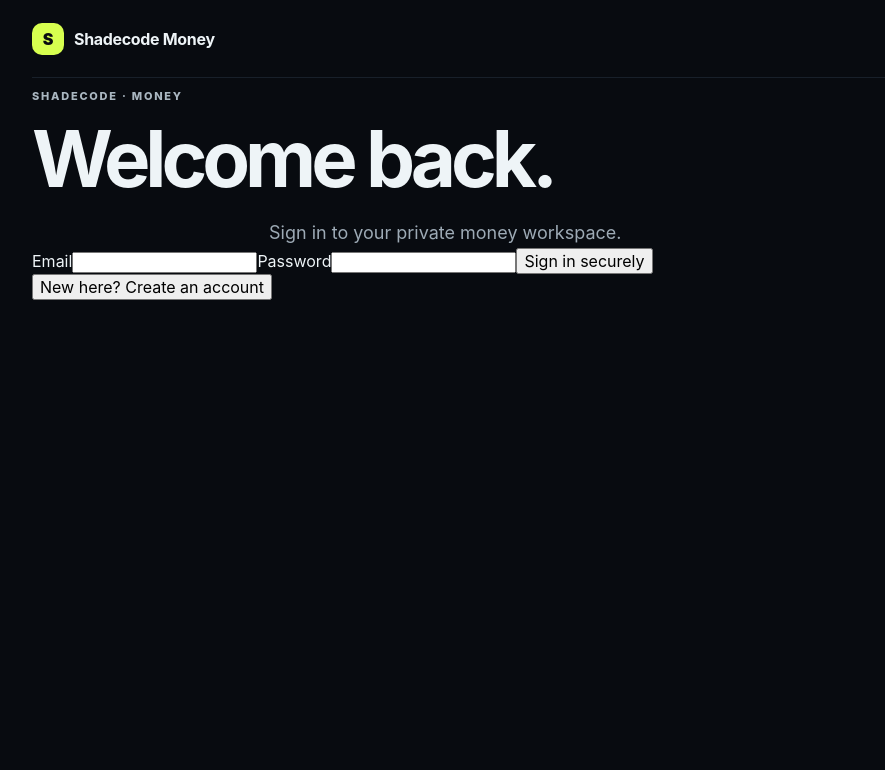
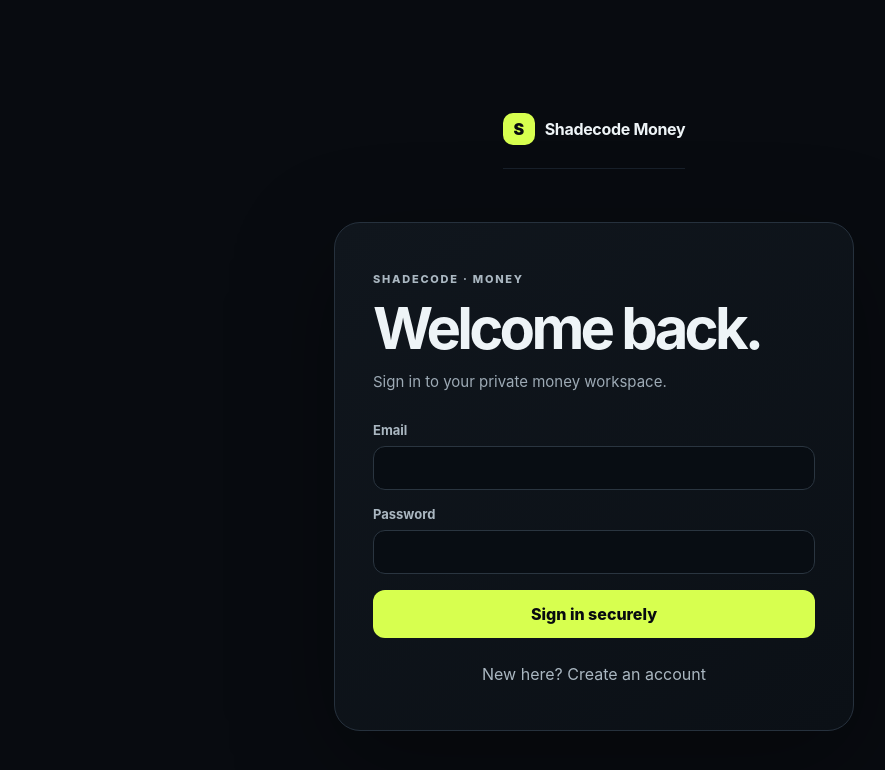
Before and after one commit to mahambatakunda2008-afk/MONEY-OS, a Next.js app in the folder apps/navigator/: page /auth in a window 1280 px wide. Shown: the top 770 px of the page, without its empty margins (46-931 px from the left). Built offline with nearby package versions, Linux system fonts and the light colour scheme; no server answers.

Commit message:
fix(navigator): style authentication and interactive controls

```diff
--- a/apps/navigator/app/globals.css
+++ b/apps/navigator/app/globals.css
@@ -1,13 +1,29 @@
 * { box-sizing: border-box; }
 html { background: #080b10; }
 body { margin: 0; color: #eef4f7; background: #080b10; font-family: Inter, ui-sans-serif, system-ui, -apple-system, BlinkMacSystemFont, "Segoe UI", sans-serif; }
-button, textarea { font: inherit; }
+button, textarea, input { font: inherit; }
+button, a { -webkit-tap-highlight-color: transparent; }
 .shell { min-height: 100vh; max-width: 1180px; margin: 0 auto; padding: 0 28px 42px; }
 .nav { height: 78px; display: flex; align-items: center; justify-content: space-between; border-bottom: 1px solid #18202a; }
 .brand { display: flex; align-items: center; gap: 10px; font-weight: 750; letter-spacing: -.02em; }
 .brand-mark { width: 32px; height: 32px; display: grid; place-items: center; border-radius: 10px; background: #d7ff4f; color: #080b10; font-weight: 900; }
+.nav-actions { display: flex; align-items: center; gap: 16px; }
+.nav a, .link-button { color: #aab7c1; text-decoration: none; background: transparent; border: 0; cursor: pointer; padding: 8px 0; }
+.nav a:hover, .link-button:hover { color: #eef4f7; }
 .status { color: #9daab5; font-size: 13px; display: flex; gap: 8px; align-items: center; }
 .status i { width: 7px; height: 7px; border-radius: 50%; background: #d7ff4f; }
+.auth-shell { display: grid; place-items: center; padding-top: 8vh; }
+.auth-card { width: min(100%, 520px); padding: 38px; border: 1px solid #26313d; border-radius: 26px; background: linear-gradient(145deg, #10161d, #0b1016); box-shadow: 0 30px 100px rgba(0,0,0,.35); }
+.auth-card h1 { font-size: clamp(38px, 6vw, 58px); margin: 14px 0 14px; }
+.auth-card .subhead { margin: 0 0 28px; max-width: none; font-size: 15px; }
+.auth-card form { display: grid; gap: 16px; }
+.auth-card label { display: grid; gap: 8px; color: #aab7c1; font-size: 13px; font-weight: 700; }
+.auth-card input, .recipient-form input { width: 100%; border: 1px solid #2a3540; border-radius: 12px; padding: 13px 14px; outline: none; background: #080d13; color: #eef4f7; }
+.auth-card input:focus, .recipient-form input:focus { border-color: #8eaa3d; box-shadow: 0 0 0 3px rgba(215,255,79,.08); }
+.auth-card form > button, .recipient-form button { border: 0; border-radius: 12px; padding: 14px 16px; background: #d7ff4f; color: #080b10; font-weight: 850; cursor: pointer; }
+.auth-card form > button:disabled, .recipient-form button:disabled { opacity: .5; cursor: not-allowed; }
+.auth-card > .link-button { margin-top: 18px; width: 100%; text-align: center; }
+.session-message { margin: 16px 0 0; padding: 12px 14px; border: 1px solid #26313d; border-radius: 12px; color: #aab7c1; background: #0a0f15; font-size: 13px; line-height: 1.5; }
 .hero { max-width: 850px; margin: 110px auto 0; text-align: center; }
 .eyebrow, .label { color: #aab7c1; font-size: 11px; letter-spacing: .16em; font-weight: 800; }
 h1 { font-size: clamp(44px, 7vw, 78px); line-height: .98; letter-spacing: -.065em; margin: 18px 0 22px; }
@@ -28,10 +44,16 @@ textarea::placeholder { color: #64717d; }
 .preview-grid div { border: 1px solid #202a34; border-radius: 14px; padding: 14px; display: flex; flex-direction: column; gap: 6px; }
 .preview-grid span { color: #71808c; font-size: 11px; text-transform: uppercase; letter-spacing: .1em; }
 .preview-grid strong { font-size: 14px; }
+.recipient-form { display: grid; gap: 10px; align-content: center; }
+.recipient-result { grid-column: 1 / -1; border: 1px solid #2b3a24; border-radius: 14px; padding: 15px; background: rgba(215,255,79,.04); }
+.recipient-result strong { margin-right: 10px; }
+.recipient-result span { color: #9daab5; }
+.recipient-result p { margin: 8px 0 0; color: #82909c; font-size: 13px; }
+.plan-result { margin-top: 24px; text-align: left; }
 .principles { display: grid; grid-template-columns: repeat(3,1fr); gap: 14px; margin: 90px auto 0; max-width: 1000px; }
 .principles article { border-top: 1px solid #26313d; padding: 20px 4px; }
 .principles b { color: #d7ff4f; font-size: 12px; }
 .principles h3 { margin: 22px 0 8px; font-size: 18px; }
 .principles p { color: #82909c; line-height: 1.55; font-size: 14px; margin: 0; }
 footer { text-align: center; color: #4f5c67; font-size: 11px; margin-top: 90px; }
-@media (max-width: 700px) { .shell { padding: 0 16px 30px; } .hero { margin-top: 70px; } .preview, .principles { grid-template-columns: 1fr; } .preview { margin-top: 55px; } }
+@media (max-width: 700px) { .shell { padding: 0 16px 30px; } .hero { margin-top: 70px; } .preview, .principles { grid-template-columns: 1fr; } .preview { margin-top: 55px; } .auth-card { padding: 26px 20px; } }
```
